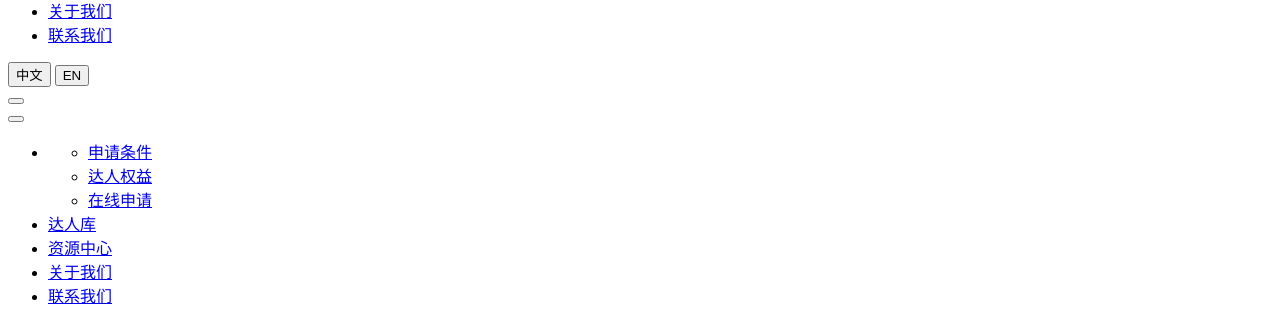
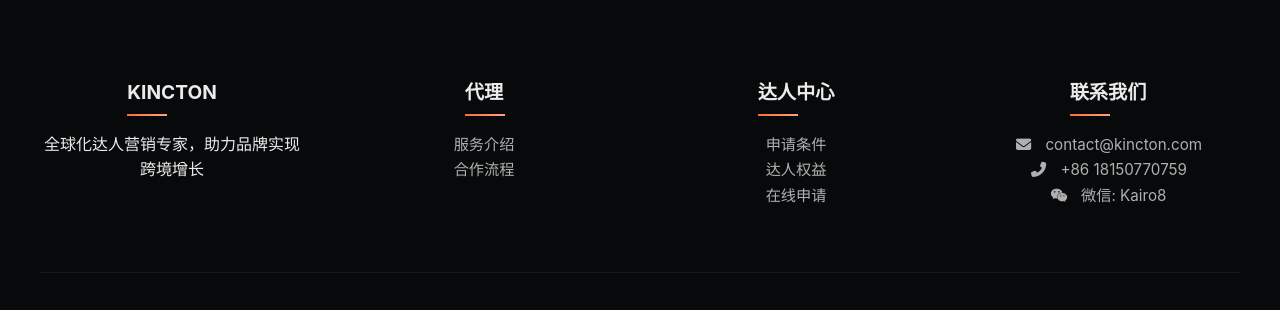
Before and after one commit to madejj-XZX/test, a plain HTML site: page test.html in a window 1280 px wide. Shown: the part 150-460 px from the top of the page. Drawn offline with Linux system fonts and the light colour scheme; files that its build step writes are made by us from their sources.

Commit message:
Add files via upload

```diff
--- a/test.html
+++ b/test.html
@@ -2,6 +2,8 @@
 <html>
 <head>
   <title>我的网站</title>
+  <link rel="stylesheet" href="styles.css"> <!-- 主样式文件 -->
+  <link rel="stylesheet" href="https://cdnjs.cloudflare.com/ajax/libs/font-awesome/6.4.0/css/all.min.css">
 </head>
 <body>
   <!-- 导航栏占位符 -->
```
